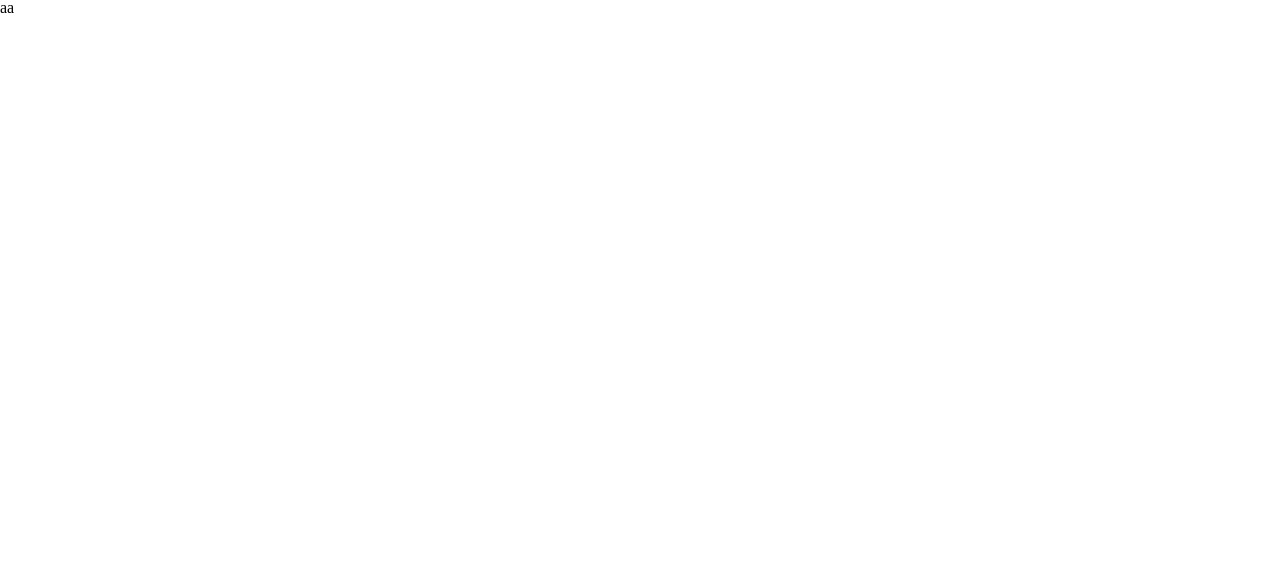
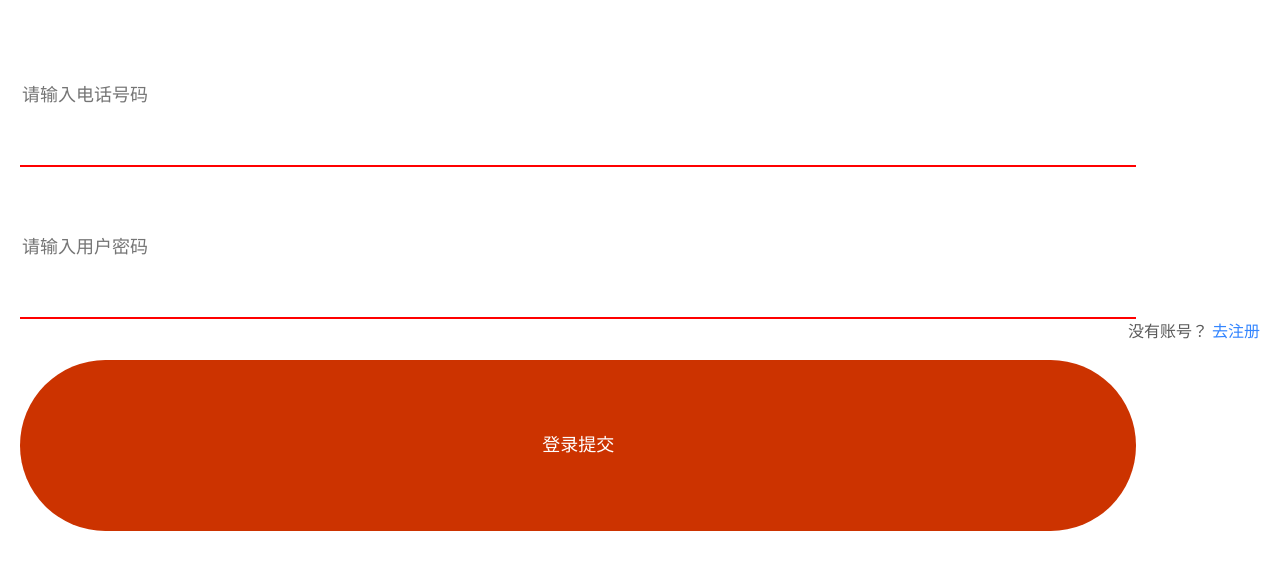
Before and after one commit to Junmet/News-, a Vue app: page /#/login in a window 1280 px wide. Shown: the top 570 px of the page. Built offline with nearby package versions, Linux system fonts and the light colour scheme; a small style sheet from the web is missing.

Commit message:
封装按钮组件和文本框组件已完成,处理了相对应的文本框业务代码

```diff
--- a/babel.config.js
+++ b/babel.config.js
@@ -1,5 +1,12 @@
 module.exports = {
   presets: [
     '@vue/cli-plugin-babel/preset'
+  ],
+  plugins: [
+    ['import', {
+      libraryName: 'vant',
+      libraryDirectory: 'es',
+      style: true
+    }, 'vant']
   ]
 }
--- a/package.json
+++ b/package.json
@@ -19,6 +19,7 @@
     "@vue/cli-service": "^4.1.0",
     "@vue/eslint-config-standard": "^4.0.0",
     "babel-eslint": "^10.0.3",
+    "babel-plugin-import": "^1.13.0",
     "eslint": "^5.16.0",
     "eslint-plugin-vue": "^5.0.0",
     "less": "^3.0.4",
--- a/src/App.vue
+++ b/src/App.vue
@@ -1,6 +1,5 @@
 <template>
   <div id="app">
-    aa
     <!-- 在根组件中只需要添加路由映射组件的展示区域 -->
     <router-view></router-view>
   </div>
--- /dev/null
+++ b/src/components/LoginButton.vue
@@ -0,0 +1,27 @@
+<template>
+  <div class="btn" @click="loginbtn">{{text}}</div>
+</template>
+
+<script>
+export default {
+  props: ['text'],
+  methods: {
+    loginbtn (event) {
+      this.$emit('click', event)
+    }
+  }
+}
+</script>
+
+<style lang='less' scoped>
+.btn{
+        width:314*100vw/360;
+        height: 48*100vw/360;
+        background-color: rgb(204, 51, 0);
+        border-radius: 24*100vw/360;
+        color: #FFF;
+        text-align: center;
+        line-height:48*100vw/360;
+        font-size: 18px
+}
+</style>
--- /dev/null
+++ b/src/components/Logintextarea.vue
@@ -0,0 +1,77 @@
+<template>
+  <input class="inp"
+  :type="type"
+  :value="value"
+  :class="{error:!iscolor,success:iscolor}"
+  @input="logintextarea"
+  @blur='handlerblur'>
+</template>
+
+<script>
+export default {
+  // rules:文本框的验证规则
+  // 接收父亲传来的数据
+  // msg:输入不合法时的提示文本
+  props: ['type', 'value', 'rules', 'msg'],
+  data () {
+    return {
+      iscolor: false
+    }
+  },
+  mounted () {
+    // 判断是否value有值
+    // this.iscolor = this.value?true:false
+    // this.iscolor = !!this.value
+  },
+  methods: {
+    // 1.先判断文本框的响应内容
+    // 输入文本框响应变化
+    logintextarea (event) {
+      // console.log(event.target.value)
+      // console.log(event)
+      let value = event.target.value
+      this.$emit('input', value)
+      // 当有正则表达式的时候 就进行下面判断  如果没有就执行this.iscolor=this.valur?true:false
+      // 针对密码输入框完善代码
+      if (this.rules) {
+        if (this.rules.test(value)) {
+          this.iscolor = true
+        } else {
+          this.iscolor = false
+        }
+      } else {
+        // 判断密码输入框是否有输值
+        // this.iscolor=this.valur?true:false
+        this.iscolor = !!this.value
+      }
+    },
+    // 2.文本框失去焦点的弹窗响应
+    handlerblur (event) {
+      // 取反 输入不正确的时候给提示
+      if (this.rules && !this.rules.test(event.target.value)) {
+        // console.log(this.msg)
+        this.$toast(this.msg)
+      }
+    }
+  }
+}
+</script>
+
+<style lang="less" scoped>
+.inp{
+  width: 314*100vw/360;
+  height: 40*100vw/360;
+  border: none;
+  outline: none;
+  border-bottom: 2px solid rgb(117,117,117);
+  font-size: 18px;
+  margin: 5px 0;
+  background-color: transparent;
+}
+.error{
+    border-bottom-color:red;
+}
+.success{
+    border-bottom-color:green;
+}
+</style>
--- a/src/main.js
+++ b/src/main.js
@@ -6,6 +6,9 @@ import '@/style/reset.css'
 
 import router from '@/router/router.js'
 
+import { Toast } from 'vant'
+Vue.use(Toast)
+
 Vue.config.productionTip = false
 
 new Vue({
--- a/src/router/router.js
+++ b/src/router/router.js
@@ -10,7 +10,7 @@ const router = new VueRouter({
   routes: [
     {
       name: 'login',
-      path: 'login',
+      path: '/login',
       component: Login
     }
   ]
--- a/src/views/Login.vue
+++ b/src/views/Login.vue
@@ -1,13 +1,86 @@
 <template>
-  <div></div>
+  <div id="app">
+    <div class="container">
+      <div class="close">
+        <span class="iconfont iconicon-test"></span>
+      </div>
+      <div class="logo">
+        <span class="iconfont iconnew"></span>
+      </div>
+      <div class="inputs">
+        <!-- <Logintextarea type="text" placeholder="请输入邮箱/用户名" :value="user.username" @input="logintext"></Logintextarea><br> -->
+        <!-- <Logintextarea type="password" placeholder="请输入邮箱/用户名" :value="user.password"  ></Logintextarea> -->
+        <Logintextarea type="text" placeholder="请输入电话号码" v-model="user.username" :rules="/^1\d{10}$/" msg="手机号码不正确，请输入11号码"></Logintextarea><br>
+        <Logintextarea type="password" placeholder="请输入用户密码" v-model="user.password"></Logintextarea>
+      </div>
+      <p class="tips">
+        没有账号？
+        <a href="#/register" class>去注册</a>
+      </p>
+      <LoginButton class="btn" @click="loginBtn" text="登录提交" ></LoginButton>
+    </div>
+  </div>
 </template>
-
 <script>
+// 按钮组件封装的引入
+import LoginButton from '@/components/LoginButton'
+// 文本框组件封装的引入
+import Logintextarea from '@/components/Logintextarea'
 export default {
-
+  data () {
+    return {
+      user: {
+        username: '',
+        password: ''
+      }
+    }
+  },
+  components: {
+    LoginButton,
+    Logintextarea
+  },
+  methods: {
+    loginBtn () {
+      // console.log('123')
+      console.log(this.user)
+    },
+    logintext (data) {
+      this.user.username = data
+    }
+  }
 }
 </script>
 
-<style>
+<style lang="less" >
+.container {
+  padding: 20px;
+}
+.close {
+  span {
+    font-size: 27 / 360 * 100vw;
+  }
+}
+.logo {
+  display: flex;
+  justify-content: center;
 
+  span {
+    display: block;
+    font-size: 126 / 360 * 100vw;
+    color: #d81e06;
+  }
+}
+.inputs {
+  input {
+    margin-bottom: 20px;
+  }
+}
+.tips {
+  text-align: right;
+  margin-bottom: 20px;
+
+  a {
+    color: #3385ff;
+  }
+}
 </style>
```
Also changed, not shown: 1 other file (tests, documents, lock files or other folders).
